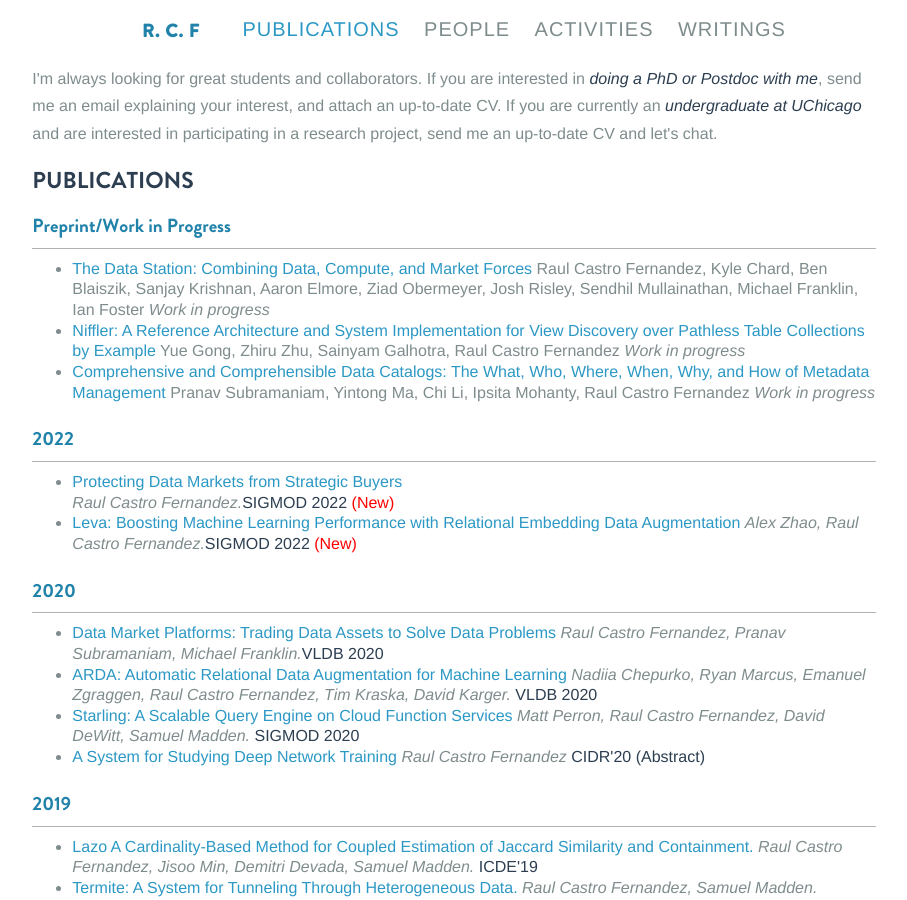
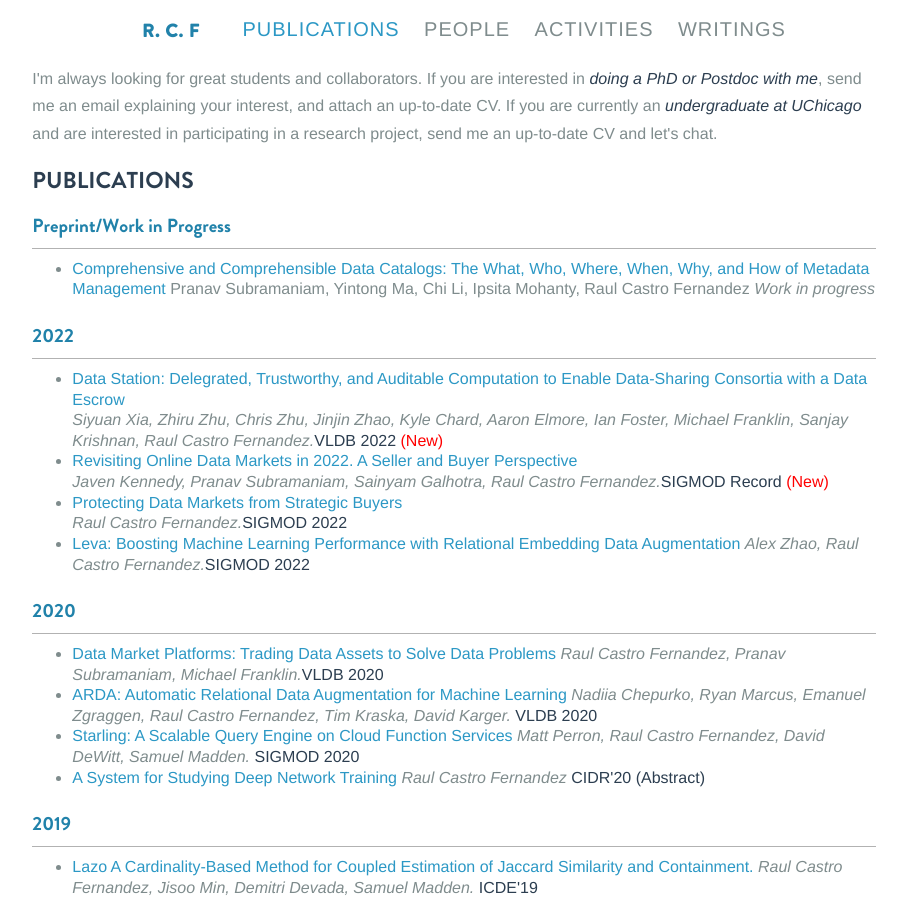
Before and after one commit to raulcf/raulcf.github.io, a Jekyll site: the page index.html, which Jekyll copies as it is, in a window 1280 px wide and 900 px high, scrolled down 414 px. Shown: the whole window, without its empty margins (186-1093 px from the left). Built offline with Jekyll 4.4.1, drawn with Linux system fonts in a browser that asks for light colours.

Commit message:
added data station paper and sigmod record

```diff
--- a/index.html
+++ b/index.html
@@ -155,6 +155,7 @@
 
                 <h5 class="date">Preprint/Work in Progress</h5>
                 <ul>
+<!--
                 <li class=".list-main-content">
                 <div><a href="https://arxiv.org/abs/2009.00035"
 target="_blank">The Data Station: Combining Data, Compute, and Market Forces</a> Raul Castro Fernandez, Kyle Chard, Ben Blaiszik, Sanjay Krishnan, Aaron Elmore, Ziad Obermeyer, Josh Risley, Sendhil Mullainathan, Michael Franklin, Ian Foster <i>Work in progress</i><span class='highlight'></span></div>
@@ -165,6 +166,7 @@
 target="_blank">Niffler: A Reference Architecture and System Implementation for View Discovery over Pathless Table Collections by Example</a> Yue Gong, Zhiru Zhu, Sainyam Galhotra, Raul Castro Fernandez <i>Work in progress</i><span class='highlight'></span></div>
                 </li>
 
+-->
                 <li class=".list-main-content">
                 <div><a href="https://arxiv.org/abs/2103.07532"
 target="_blank">Comprehensive and Comprehensible Data Catalogs: The What, Who, Where, When, Why, and How of Metadata Management</a> Pranav Subramaniam, Yintong Ma, Chi Li, Ipsita Mohanty, Raul Castro Fernandez <i>Work in progress</i><span class='highlight'></span></div>
@@ -175,16 +177,32 @@
                 <h5 class="date">2022</h5>
                 <ul>
                 <li class=".list-main-content">
+                <div><a href="./papers/data_station_paper-11.pdf"
+target="_blank">Data Station: Delegrated, Trustworthy, and Auditable Computation
+to Enable Data-Sharing Consortia with a Data Escrow</a></p> <i>Siyuan Xia, Zhiru
+Zhu, Chris Zhu, Jinjin Zhao, Kyle Chard, Aaron Elmore, Ian Foster, Michael
+Franklin, Sanjay Krishnan, Raul Castro Fernandez.</i><span
+class='highlight'>VLDB 2022</span> <span style="color:red;">(New)</span></div>
+                </li>
+
+                <li class=".list-main-content">
+                <div><a href="./papers/7_31CRstatusofDataMarkets_final.pdf"
+target="_blank">Revisiting Online Data Markets in 2022. A Seller and Buyer
+Perspective</a></p> <i>Javen Kennedy, Pranav Subramaniam, Sainyam Galhotra, Raul Castro Fernandez.</i><span
+class='highlight'>SIGMOD Record</span> <span style="color:red;">(New)</span></div>
+                </li>
+
+                <li class=".list-main-content">
                 <div><a href="./papers/protecting-data-markets-sigmod22.pdf"
 target="_blank">Protecting Data Markets from Strategic
 Buyers</a></p> <i>Raul Castro Fernandez.</i><span
-class='highlight'>SIGMOD 2022</span> <span style="color:red;">(New)</span></div>
+class='highlight'>SIGMOD 2022</span> <span style="color:red;"></span></div>
                 </li>
                 <li class=".list-main-content">
                 <div><a href="./papers/leva-sigmod22.pdf"
 target="_blank">Leva: Boosting Machine Learning
 Performance with Relational Embedding Data Augmentation</a> <i>Alex Zhao, Raul Castro Fernandez.</i><span
-class='highlight'>SIGMOD 2022</span> <span style="color:red;">(New)</span></div>
+class='highlight'>SIGMOD 2022</span> <span style="color:red;"></span></div>
                 </li>
 
                 </ul>
```
Also changed, not shown: 1 other file.
